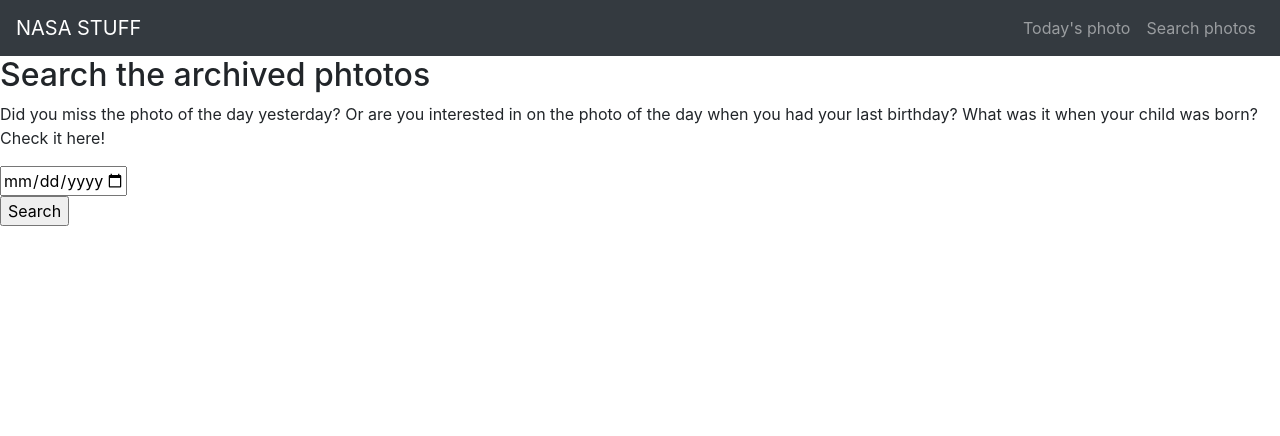
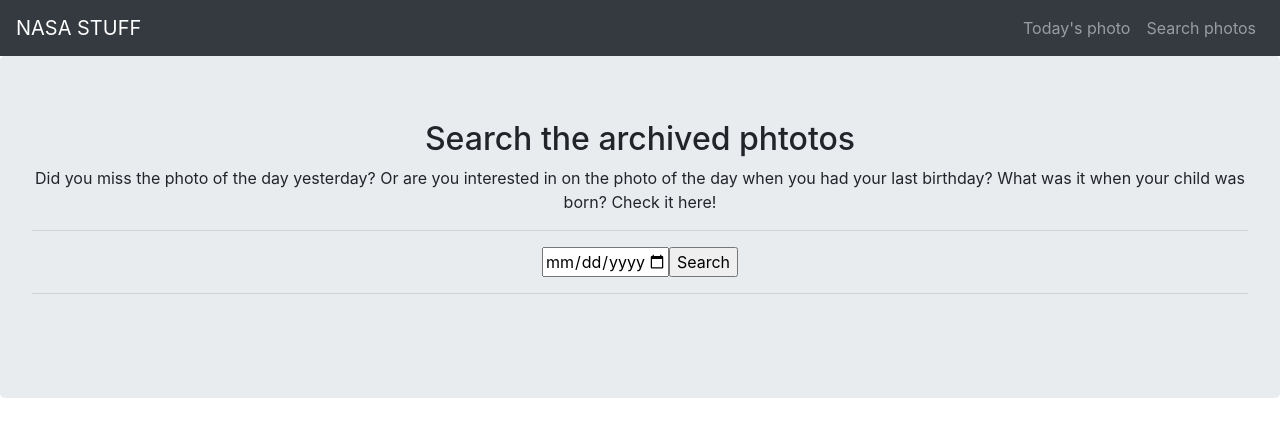
Before and after one commit to essile/nasastuff, a React (Create React App) app: page /archived-photos in a window 1280 px wide. Shown: the top 436 px of the page. Built offline with nearby package versions, Linux system fonts and the light colour scheme.

Commit message:
search css and favicon

```diff
--- a/public/index.html
+++ b/public/index.html
@@ -2,7 +2,7 @@
 <html lang="en">
   <head>
     <meta charset="utf-8">
-    <link rel="shortcut icon" href="%PUBLIC_URL%/favicon.ico">
+    <link rel="shortcut icon" href="https://avatars2.githubusercontent.com/u/43401773?s=60&v=4">
     <meta name="viewport" content="width=device-width, initial-scale=1, shrink-to-fit=no">
     <meta name="theme-color" content="#000000">
     <!--
@@ -19,7 +19,7 @@
       work correctly both with client-side routing and a non-root public URL.
       Learn how to configure a non-root public URL by running `npm run build`.
     -->
-    <title>React App</title>
+    <title>Nasa Stuff</title>
   </head>
   <body>
     <noscript>
--- a/src/components/ArchivedPhotos/Archived.js
+++ b/src/components/ArchivedPhotos/Archived.js
@@ -1,17 +1,21 @@
 import React, { Component } from 'react';
 import SearchForm from './SearchForm';
+import { Jumbotron } from 'reactstrap';
 
 class Archived extends Component {
     render() {
         return (
-            <div>
+            <div align="center">
+                <Jumbotron>
                     <h2>Search the archived phtotos</h2>
                     <p>
                         Did you miss the photo of the day yesterday? Or are you interested
                         in on the photo of the day when you had your last birthday?
                         What was it when your child was born? Check it here!
                     </p>
-                <SearchForm/><br/>
+                    <hr/>
+                    <SearchForm /><br />
+                </Jumbotron>
             </div>
         );
     }
--- a/src/components/ArchivedPhotos/SearchForm.js
+++ b/src/components/ArchivedPhotos/SearchForm.js
@@ -38,8 +38,9 @@ class SearchForm extends Component {
     render() {
         return (
             <div>
-                <input id="ddate" min="1995-06-16" max={this.state.today} type="date" onChange={this.changeDate} /><br />
+                <input id="ddate" min="1995-06-16" max={this.state.today} type="date" onChange={this.changeDate} />
                 <input type="button" value="Search" onClick={this.searchDate} />
+                <hr/>
                 <SearchResults dataFromNasa={this.state.data}/>
             </div>
         );
```
Lines whose indentation alone changed are shown as unchanged.
